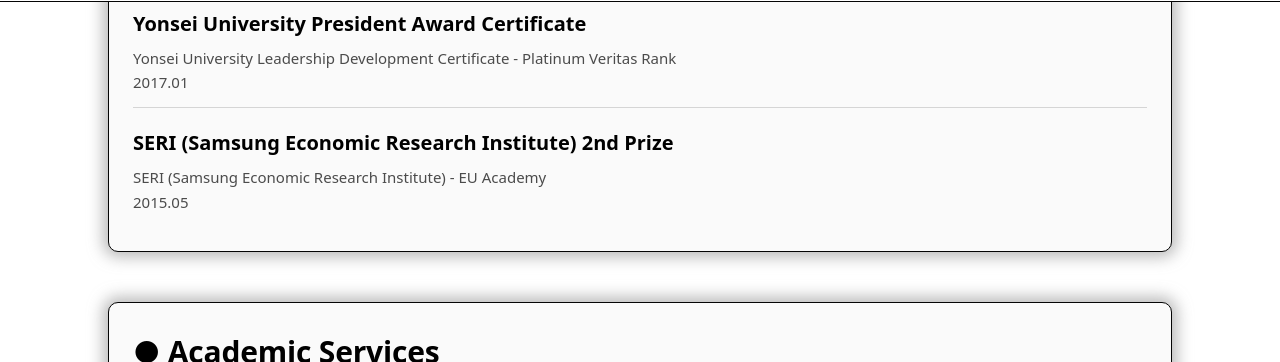
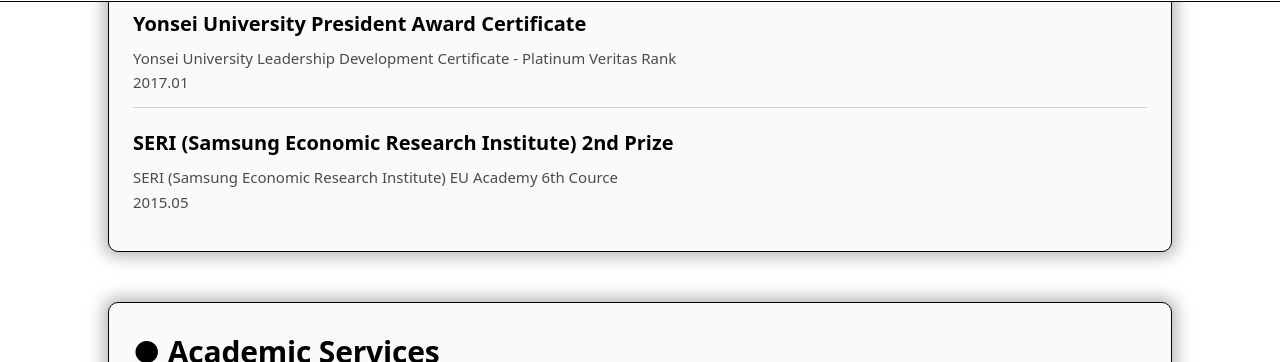
Before and after one commit to ho-suk-93/ho-suk-93.github.io, a Jekyll site: the page built from index.md, in a window 1280 px wide and 900 px high, scrolled down 6434 px. Shown: the part 93-455 px from the top of the window. Built offline with Jekyll 4.4.1, drawn with Linux system fonts in a browser that asks for light colours.

Commit message:
Update index.md

```diff
--- a/index.md
+++ b/index.md
@@ -272,7 +272,7 @@ description: "Ho Suk's Personal Website"
     </div>
     <div class="list-item">
       <p class="item-title">SERI (Samsung Economic Research Institute) 2nd Prize</p>
-      <p class="item-desc">SERI (Samsung Economic Research Institute) - EU Academy </p>
+      <p class="item-desc">SERI (Samsung Economic Research Institute) EU Academy 6th Cource</p>
       <p class="item-desc">2015.05</p>
     </div>
   </div>
```
